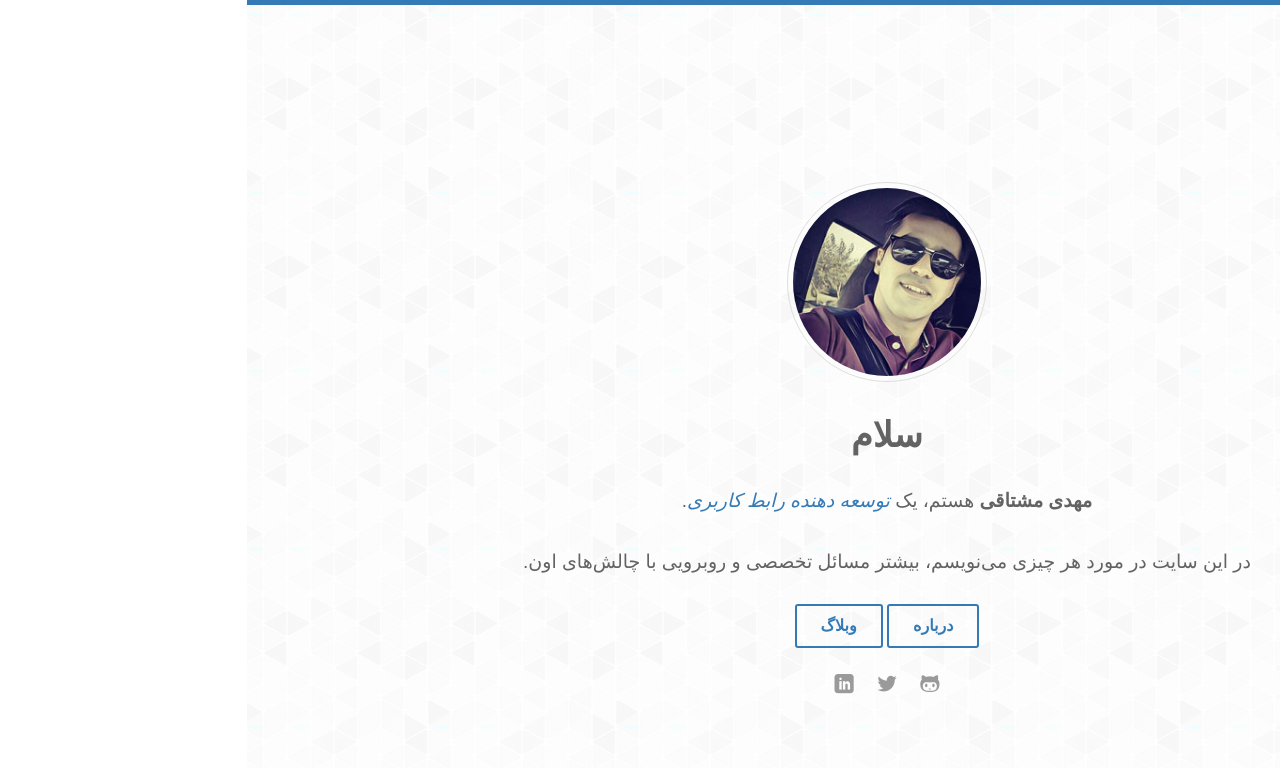
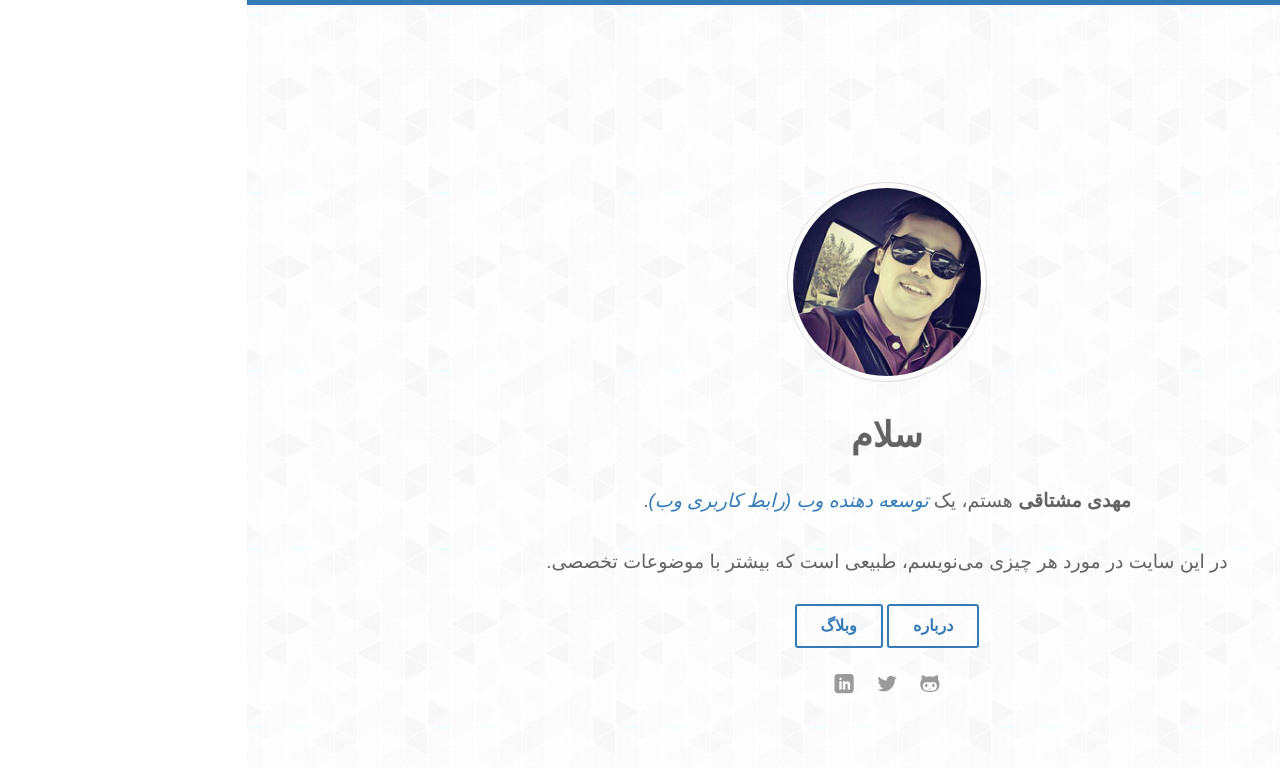
Before and after one commit to moshtaghi/moshtaghi.github.io, a Jekyll site: the page built from index.html, in a window 1280 px wide. Shown: the top 768 px of the page. Built offline with Jekyll 4.4.1, drawn with Linux system fonts in a browser that asks for light colours; some web fonts are replaced.

```diff
--- a/_config.yml
+++ b/_config.yml
@@ -14,7 +14,7 @@ sass:
 
 # SEO settings
 title: مهدی مشتاقی
-description: "مهدی مشتاقی هستم، توسعه دهنده رابط کاربری وب"
+description: "مهدی مشتاقی هستم، توسعه دهنده وب (رابط کاربری وب)"
 keywords: "مهدی مشتاقی, مشتاقی, طراحی وب، روزمره"
 url: http://moshtaghi.ir
 google_analytics: UA-9152888-2
@@ -25,8 +25,8 @@ disqus_site_shortname: "moshtaghi"
 # Author settings
 author:
   name      : مهدی مشتاقی
-  job       : توسعه دهنده رابط کاربری
-  bio       : "در این سایت در مورد هر چیزی می‌نویسم، بیشتر مسائل تخصصی و روبرویی با چالش‌های اون."
+  job       : توسعه دهنده وب (رابط کاربری وب)
+  bio       : "در این سایت در مورد هر چیزی می‌نویسم، طبیعی است که بیشتر با موضوعات تخصصی."
   thumb     : /images/author.jpg
   email     : moshtaghi.m@gmail.com
   url       : http://moshtaghi.ir
```
